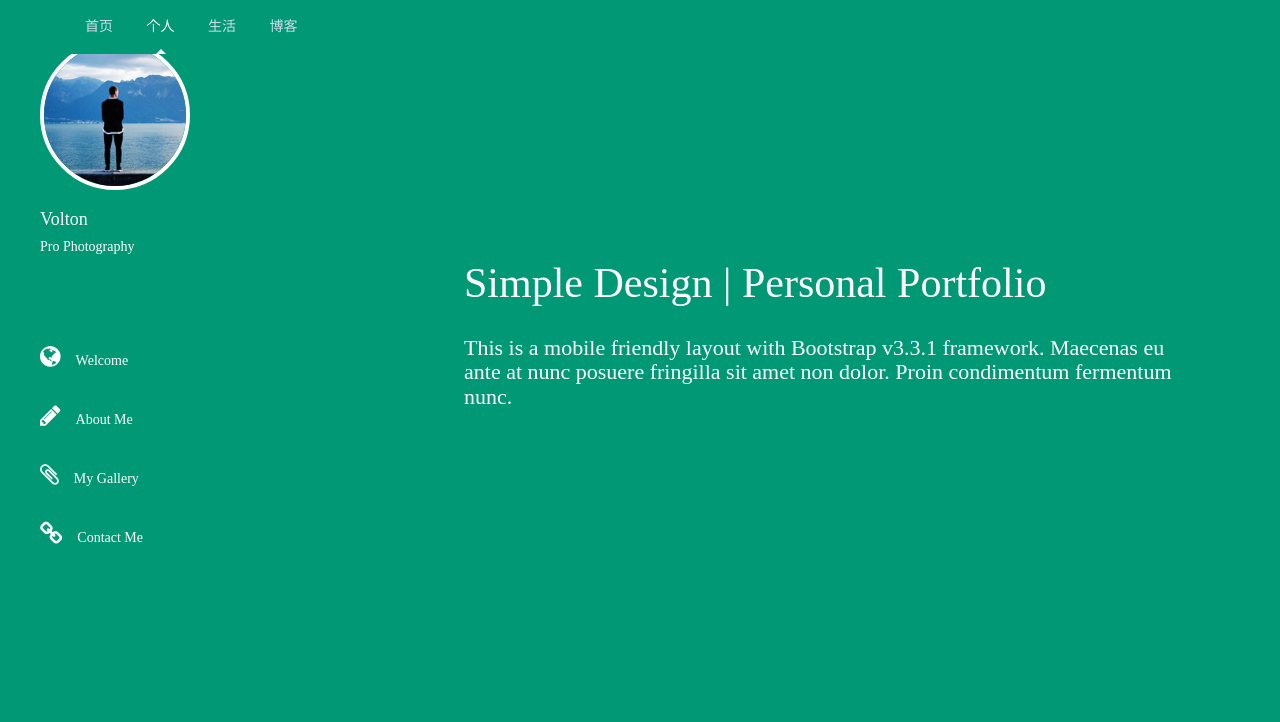
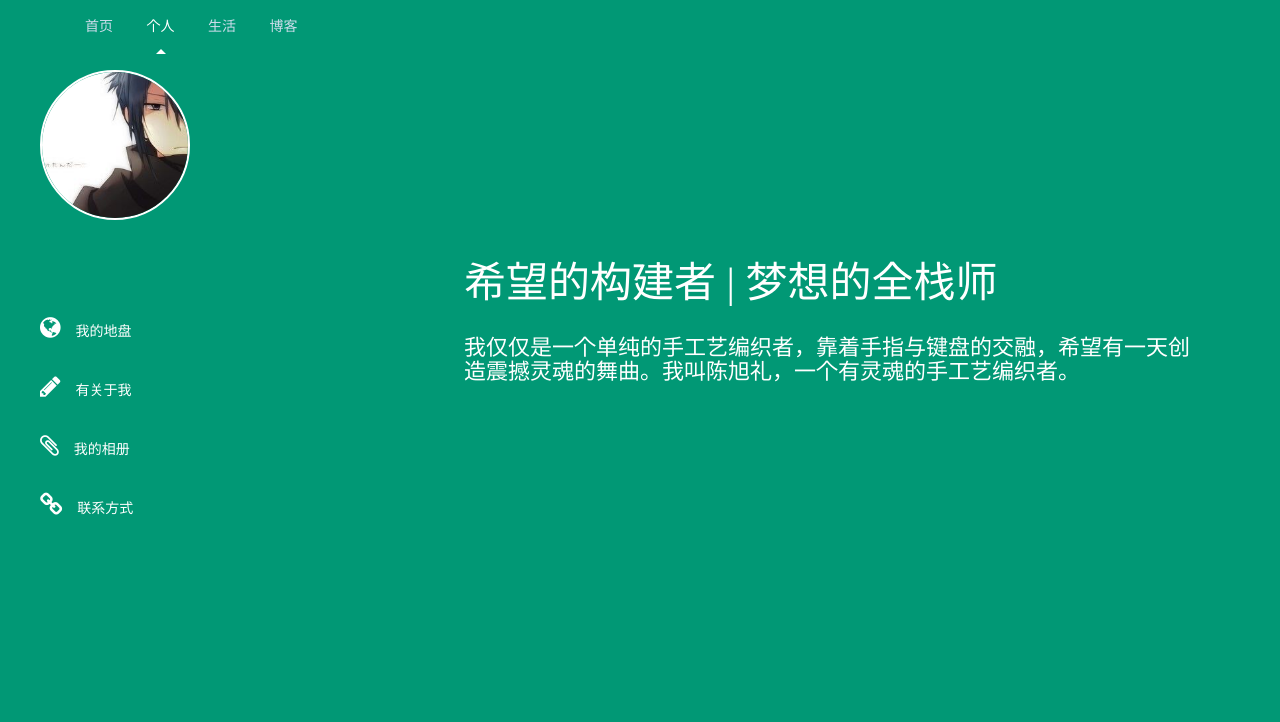
Before and after one commit to KnightJoker/personal-theme, a plain HTML site: page personal.html in a window 1280 px wide. Shown: the top 722 px of the page. Drawn offline with Linux system fonts and the light colour scheme; a web font is replaced by a local one.

Commit message:
Site updated

```diff
--- a/css/templatemo-style.css
+++ b/css/templatemo-style.css
@@ -295,22 +295,17 @@ hr {
 .profile-image {
   width: 150px;
   height: 150px;
-  border: 4px solid white;
+  border: 2px solid white;
   -webkit-border-radius: 75px;
   border-radius: 75px;
   overflow: hidden;
-  margin-bottom: 20px;
+  margin-bottom: 10px;
+  margin-top:30px;
 }
 .profile-image img {
   width: 100%;
 }
 
-h3.profile-title {
-  margin-bottom: 5px;
-  color: white;
-  font-size: 18px;
-  font-family: 'robotobold';
-}
 
 .main-navigation {
   margin: 30px 0;
--- a/personal.html
+++ b/personal.html
@@ -29,48 +29,20 @@
       </div>
     </div>
 
-  <div class="responsive-header visible-xs visible-sm">
-  <div class="container">
-    <div class="row">
-      <div class="col-md-12">
-        <div class="top-section">
-          <div class="profile-image">
-            <img src="image/profile.jpg" alt="Volton">
-          </div>
-          <div class="profile-content">
-            <h3 class="profile-title">Volton</h3>
-            <p class="profile-description">Pro Photography</p>
-          </div>
-        </div>
-      </div>
-    </div>
-    <a href="#" class="toggle-menu"><i class="fa fa-bars"></i></a>
-    <div class="main-navigation responsive-menu">
-      <ul class="navigation">
-        <li><a href="#top"><i class="fa fa-home"></i>Home</a></li>
-        <li><a href="#about"><i class="fa fa-user"></i>About Me</a></li>
-        <li><a href="#projects"><i class="fa fa-newspaper-o"></i>My Gallery</a></li>
-        <li><a href="#contact"><i class="fa fa-envelope"></i>Contact Me</a></li>
-      </ul>
-    </div>
-  </div>
-</div>
-
 <!-- SIDEBAR -->
 <div class="sidebar-menu hidden-xs hidden-sm">
   <div class="top-section">
     <div class="profile-image">
-      <img src="image/profile.jpg" alt="Volton">
+      <img src="image/2.jpg" alt="Volton">
     </div>
-    <h3 class="profile-title">Volton</h3>
-    <p class="profile-description">Pro Photography</p>
+
   </div> <!-- top-section -->
   <div class="main-navigation">
     <ul class="navigation">
-      <li><a href="#top"><i class="fa fa-globe"></i>Welcome</a></li>
-      <li><a href="#about"><i class="fa fa-pencil"></i>About Me</a></li>
-      <li><a href="#projects"><i class="fa fa-paperclip"></i>My Gallery</a></li>
-      <li><a href="#contact"><i class="fa fa-link"></i>Contact Me</a></li>
+      <li><a href="#top"><i class="fa fa-globe"></i>我的地盘</a></li>
+      <li><a href="#about"><i class="fa fa-pencil"></i>有关于我</a></li>
+      <li><a href="#projects"><i class="fa fa-paperclip"></i>我的相册</a></li>
+      <li><a href="#contact"><i class="fa fa-link"></i>联系方式</a></li>
     </ul>
   </div> <!-- .main-navigation -->
 </div> <!-- .sidebar-menu -->
@@ -78,8 +50,9 @@
 <div class="banner-bg" id="top">
   <div class="banner-overlay"></div>
   <div class="welcome-text">
-    <h2>Simple Design | Personal Portfolio</h2>
-    <h5>This is a mobile friendly layout with Bootstrap v3.3.1 framework. Maecenas eu ante at nunc posuere fringilla sit amet non dolor. Proin condimentum fermentum nunc.</h5>
+    <h2>希望的构建者 | 梦想的全栈师</h2>
+    <h5>我仅仅是一个单纯的手工艺编织者，靠着手指与键盘的交融，希望有一天创造震撼灵魂的舞曲。我叫陈旭礼，一个有灵魂的手工艺编织者。
+    </h5>
   </div>
 </div>
 
```
